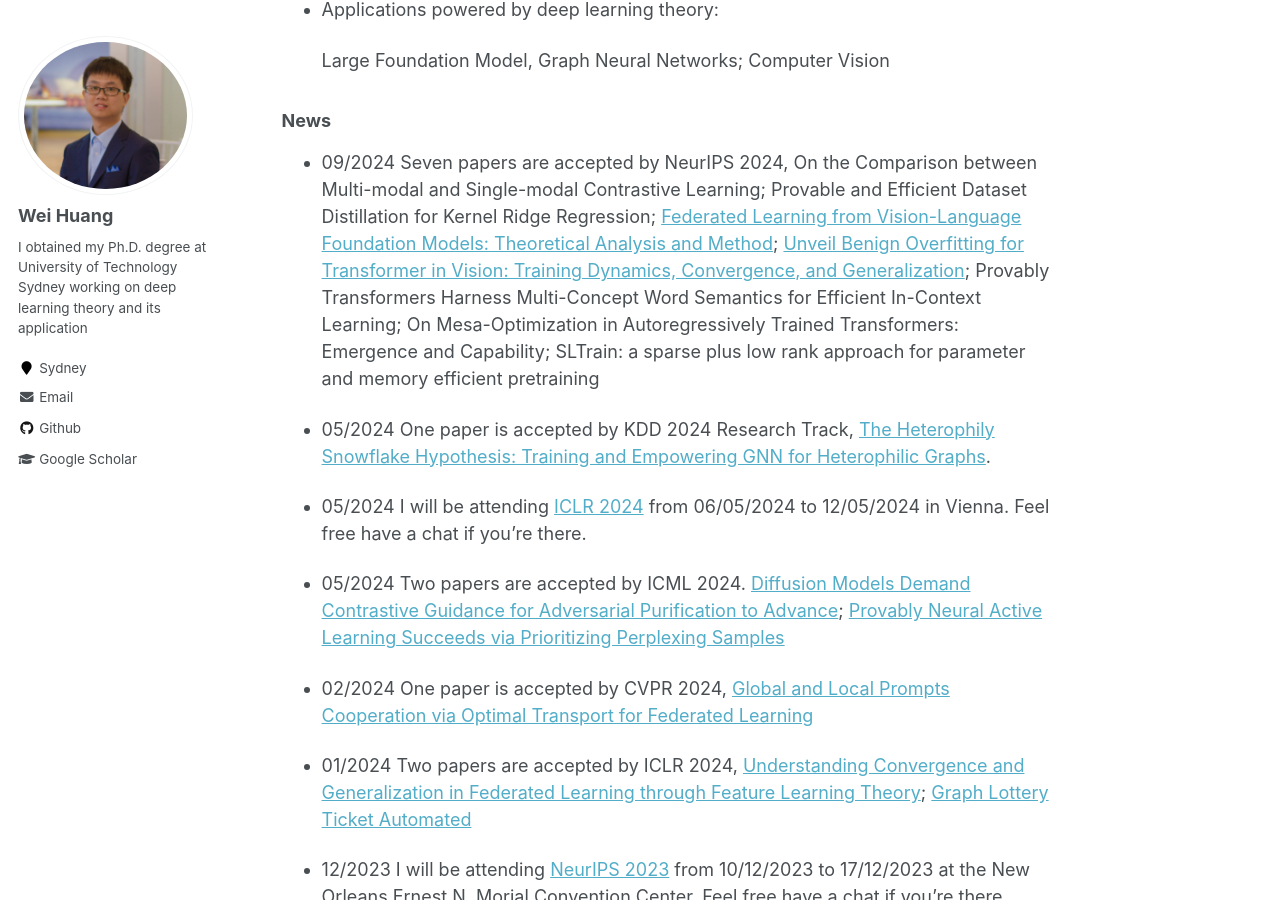
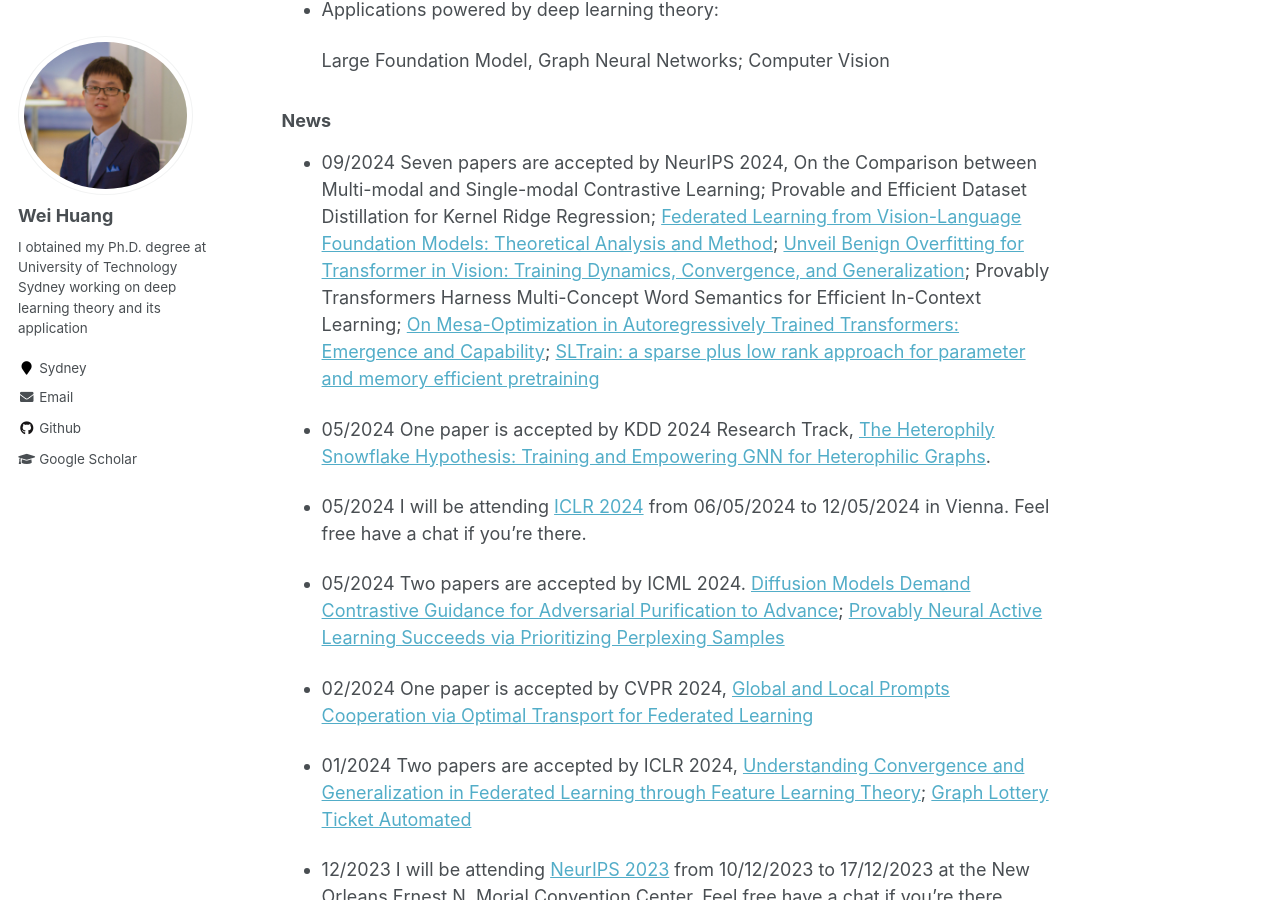
Before and after one commit to WeiHuang05/Weihuang05.github.io, a Jekyll site: the page built from index.md, in a window 1280 px wide and 900 px high, scrolled down 866 px. Built offline with Jekyll 4.4.1, drawn with Linux system fonts in a browser that asks for light colours; part of the change alters nothing that is shown.

```diff
--- a/index.md
+++ b/index.md
@@ -26,7 +26,7 @@ My office is located at the [University of Tokyo](https://www.u-tokyo.ac.jp/ja/i
 ### News
 
 
-* 09/2024 Seven papers are accepted by NeurIPS 2024, On the Comparison between Multi-modal and Single-modal Contrastive Learning; Provable and Efficient Dataset Distillation for Kernel Ridge Regression; [Federated Learning from Vision-Language Foundation Models: Theoretical Analysis and Method](https://arxiv.org/abs/2409.19610v1); [Unveil Benign Overfitting for Transformer in Vision: Training Dynamics, Convergence, and Generalization](https://arxiv.org/abs/2409.19345); Provably Transformers Harness Multi-Concept Word Semantics for Efficient In-Context Learning; On Mesa-Optimization in Autoregressively Trained Transformers: Emergence and Capability; SLTrain: a sparse plus low rank approach for parameter and memory efficient pretraining
+* 09/2024 Seven papers are accepted by NeurIPS 2024, On the Comparison between Multi-modal and Single-modal Contrastive Learning; Provable and Efficient Dataset Distillation for Kernel Ridge Regression; [Federated Learning from Vision-Language Foundation Models: Theoretical Analysis and Method](https://arxiv.org/abs/2409.19610v1); [Unveil Benign Overfitting for Transformer in Vision: Training Dynamics, Convergence, and Generalization](https://arxiv.org/abs/2409.19345); Provably Transformers Harness Multi-Concept Word Semantics for Efficient In-Context Learning; [On Mesa-Optimization in Autoregressively Trained Transformers: Emergence and Capability](https://arxiv.org/abs/2405.16845); [SLTrain: a sparse plus low rank approach for parameter and memory efficient pretraining](https://arxiv.org/abs/2406.02214)
 
 * 05/2024 One paper is accepted by KDD 2024 Research Track, [The Heterophily Snowflake Hypothesis: Training and Empowering GNN for Heterophilic Graphs](https://arxiv.org/abs/2406.12539).
 
```
